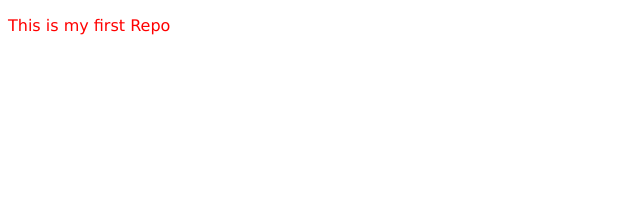
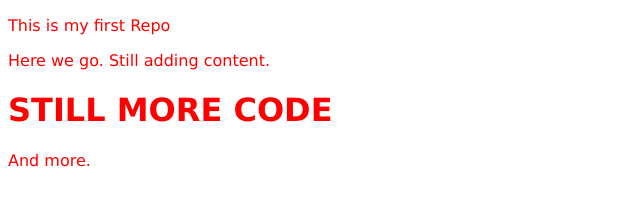
Before and after one commit to bchauncey/COMP1950, a plain HTML site: page index.html in a window 1280 px wide. Shown: the whole page, without its empty margins (0-640 px from the left). Drawn offline with Linux system fonts and the light colour scheme.

Commit message:
Added content

```diff
--- a/index.html
+++ b/index.html
@@ -5,4 +5,7 @@
 </head>
 <body>
 <p>This is my first Repo</p>
+<p>Here we go. Still adding content.</p>
+<h1>STILL MORE CODE</h1>
+<p>And more.</p>
 </html>
```
